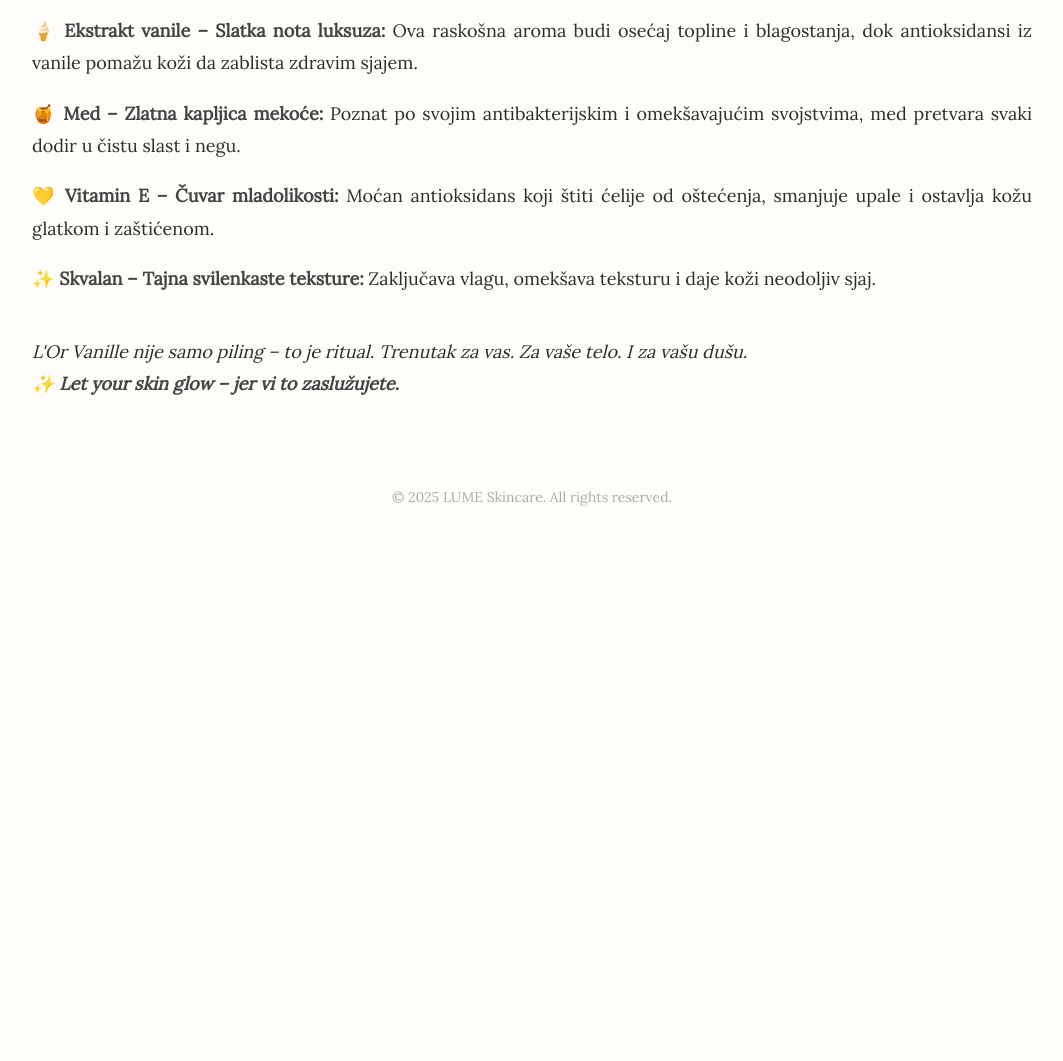
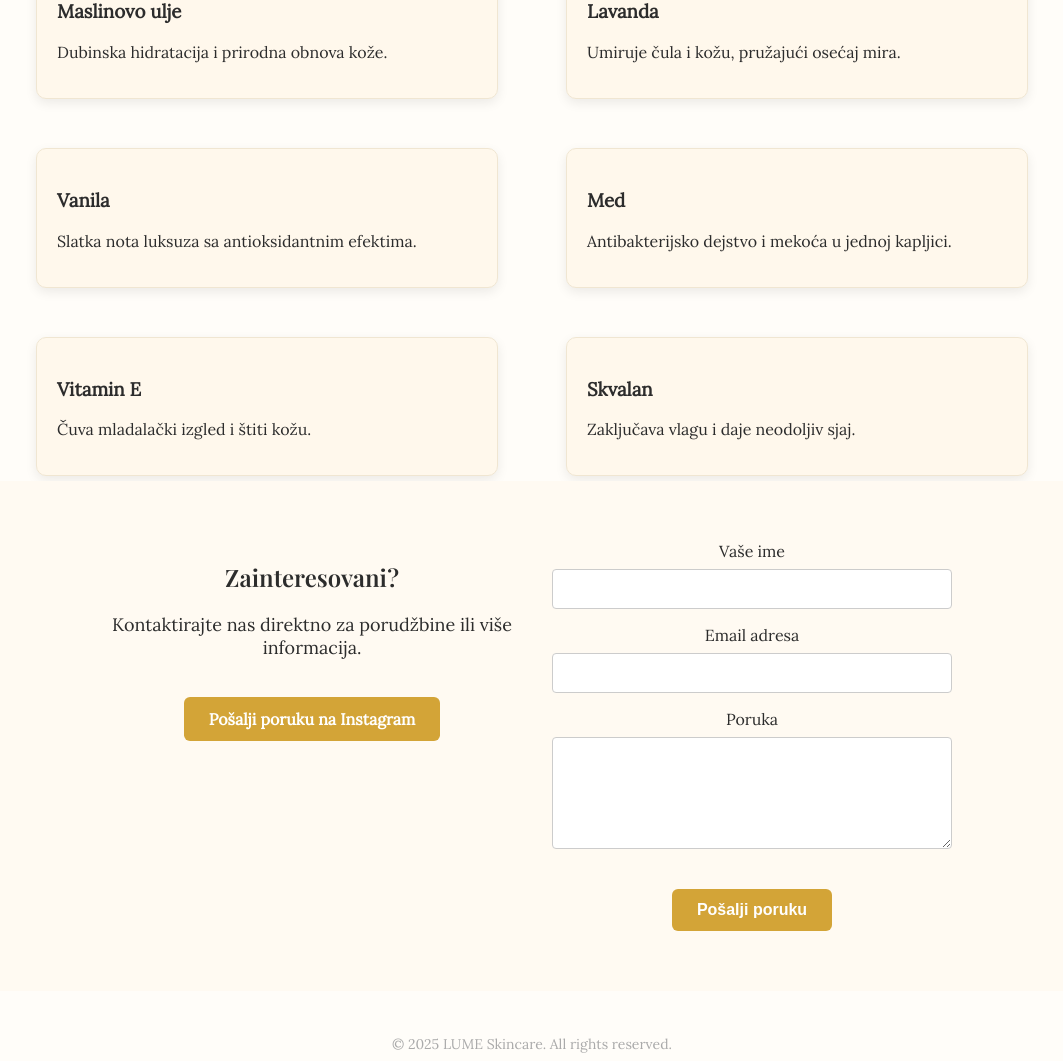
Before and after one commit to LumeBodyScrub/Lume, a plain HTML site: page index.html in a window 1280 px wide. Shown: the part 1229-2290 px from the top of the page, without its empty margins (108-1171 px from the left). Before the commit the page ends 1755 px from the top, so only its background shows below. Drawn offline with nearby package versions, Linux system fonts and the light colour scheme.

Commit message:
Ažuriranje sajta - nova verzija

```diff
--- a/index.html
+++ b/index.html
@@ -7,6 +7,7 @@
 
   <!-- Google Fonts -->
   <link href="https://fonts.googleapis.com/css2?family=Lora&family=Playfair+Display:wght@600&display=swap" rel="stylesheet">
+  <link rel="stylesheet" href="https://cdnjs.cloudflare.com/ajax/libs/font-awesome/6.4.0/css/all.min.css">
 
   <style>
     :root {
@@ -22,11 +23,25 @@
       color: var(--dark);
     }
 
-    header {
+    header, nav {
       background: linear-gradient(to bottom, #a7cfc2, #93beb2);
-      padding: 40px 20px;
+      padding: 20px;
       text-align: center;
-      position: relative;
+    }
+
+    nav ul {
+      list-style: none;
+      padding: 0;
+      display: flex;
+      justify-content: center;
+      gap: 30px;
+      margin: 10px 0 0;
+    }
+
+    nav ul li a {
+      color: var(--gold);
+      text-decoration: none;
+      font-weight: bold;
     }
 
     header h1 {
@@ -34,28 +49,20 @@
       font-family: 'Playfair Display', serif;
       font-size: 42px;
       color: var(--gold);
-      letter-spacing: 1px;
-    }
-
-    header p {
-      margin-top: 8px;
-      font-size: 18px;
-      color: var(--gold);
-      font-style: italic;
     }
 
     .gold-line {
       width: 100px;
       height: 3px;
       background-color: var(--gold);
-      margin: 20px auto 0;
+      margin: 10px auto;
       border-radius: 2px;
     }
 
     .container {
       max-width: 1000px;
       margin: auto;
-      padding: 50px 20px;
+      padding: 30px 20px;
     }
 
     .product-image {
@@ -69,103 +76,179 @@
     }
 
     .product-image:hover {
-      transform: scale(1.03);
+      transform: scale(1.05);
     }
 
-    .description h2 {
-      font-family: 'Playfair Display', serif;
-      font-size: 30px;
-      color: var(--gold);
-      text-align: center;
-      margin-bottom: 20px;
+    .fade-in {
+      opacity: 0;
+      transform: translateY(30px);
+      animation: fadeIn 1s ease-in-out forwards;
     }
 
-    .description p {
-      font-size: 18px;
-      line-height: 1.8;
-      margin-bottom: 18px;
-      text-align: justify;
+    @keyframes fadeIn {
+      to {
+        opacity: 1;
+        transform: translateY(0);
+      }
     }
 
-    .description strong {
-      color: #444;
+    .ingredient-box {
+      background-color: #fff8ec;
+      border: 1px solid #f0e6d2;
+      padding: 20px;
+      border-radius: 10px;
+      width: 48%;
+      margin: 1%;
+      box-shadow: 0 4px 12px rgba(0,0,0,0.08);
+      transition: all 0.3s ease;
     }
 
-    .highlight {
-      text-align: center;
-      font-style: italic;
-      margin-top: 40px;
-      font-size: 19px;
+    .ingredient-box:hover {
+      transform: translateY(-5px);
+      box-shadow: 0 10px 20px rgba(0,0,0,0.1);
+    }
+
+    .ingredients-grid {
+      display: flex;
+      flex-wrap: wrap;
+      justify-content: space-between;
+      max-width: 1000px;
+      margin: 0 auto;
     }
 
     footer {
       text-align: center;
-      padding: 20px 10px;
+      padding: 30px 10px;
       font-size: 14px;
       color: #aaa;
     }
 
-    @media (max-width: 600px) {
-      header h1 {
-        font-size: 32px;
-      }
+    .social-icons a {
+      margin: 0 10px;
+      color: var(--gold);
+      font-size: 20px;
+    }
 
-      .description h2 {
-        font-size: 24px;
-      }
+    .cta-container {
+      display: flex;
+      flex-wrap: wrap;
+      justify-content: center;
+      gap: 40px;
+      padding: 60px 20px;
+      background-color: #fffaf2;
+    }
 
-      .container {
-        padding: 30px 15px;
-      }
+    .cta-box {
+      flex: 1;
+      min-width: 280px;
+      max-width: 400px;
+      text-align: center;
+    }
+
+    .cta-box a,
+    .cta-box button {
+      display: inline-block;
+      padding: 12px 25px;
+      background-color: #d3a437;
+      color: white;
+      font-weight: bold;
+      border: none;
+      border-radius: 6px;
+      text-decoration: none;
+      font-size: 16px;
+      margin-top: 20px;
+      cursor: pointer;
+    }
+
+    input, textarea {
+      width: 100%;
+      padding: 10px;
+      margin: 8px 0 16px;
+      border: 1px solid #ccc;
+      border-radius: 4px;
+      font-size: 16px;
+      box-sizing: border-box;
     }
   </style>
 </head>
 <body>
-
   <header>
     <h1>LUME</h1>
     <p>Let your skin glow ✨</p>
     <div class="gold-line"></div>
+    <nav>
+      <ul>
+        <li><a href="#about">Naša priča</a></li>
+        <li><a href="#ingredients">Sastojci</a></li>
+        <li><a href="#kontakt">Kontakt</a></li>
+      </ul>
+    </nav>
   </header>
 
-  <div class="container">
-    <!-- Slika proizvoda -->
-    <img src="ChatGPT Image Jul 28, 2025, 04_04_43 PM.png" alt="LUME body scrub" class="product-image" />
+  <section id="about" class="fade-in" style="margin-top: -30px;">
+    <div class="container">
+      <h2 style="text-align:center; color: var(--gold); font-family: 'Playfair Display';">Naša priča</h2>
+      <p style="text-align: center; max-width: 800px; margin: auto;">Verujemo da prava nega dolazi iz prirode. LUME proizvodi nastaju ručno, pažljivo i sa ljubavlju, uz upotrebu najčistijih sastojaka. Naša misija je jednostavna – da vaša koža zablista zdravim sjajem, uz luksuzno iskustvo koje zaslužujete.</p>
+    </div>
+  </section>
 
-    <!-- Opis -->
-    <div class="description">
-      <h2>🌿 Šta čini LUME L'Or Vanille tako posebnim?</h2>
+  <img src="ChatGPT Image Jul 28, 2025, 04_04_43 PM.png" alt="LUME body scrub" class="product-image fade-in" />
 
-      <p>
-        Uronite u luksuzni svet nege sa <strong>L'Or Vanille</strong> pilingom, osmišljenim da vašu kožu probudi, nahrani i obasja – baš kao što zaslužuje.
-      </p>
+<section id="ingredients" class="ingredients-section fade-in">
+  <h2 class="ingredients-title" style="text-align: center; color: var(--gold); font-family: 'Playfair Display'; margin-bottom: 40px;">
+    Sastojci
+  </h2>
+  <div class="ingredients-grid" style="
+    display: grid;
+    grid-template-columns: repeat(2, 1fr);
+    gap: 40px 60px;
+    max-width: 1000px;
+    margin: 0 auto;
+    justify-items: center;
+  ">
+    <div class="ingredient-box" style="width: 90%; max-width: 420px;"><h3>Šećer</h3><p>Nežno uklanja mrtve ćelije i ostavlja kožu svilenkastom.</p></div>
+    <div class="ingredient-box" style="width: 90%; max-width: 420px;"><h3>Morska so</h3><p>Mineralni eliksir koji pročišćava i osvežava.</p></div>
+    <div class="ingredient-box" style="width: 90%; max-width: 420px;"><h3>Maslinovo ulje</h3><p>Dubinska hidratacija i prirodna obnova kože.</p></div>
+    <div class="ingredient-box" style="width: 90%; max-width: 420px;"><h3>Lavanda</h3><p>Umiruje čula i kožu, pružajući osećaj mira.</p></div>
+    <div class="ingredient-box" style="width: 90%; max-width: 420px;"><h3>Vanila</h3><p>Slatka nota luksuza sa antioksidantnim efektima.</p></div>
+    <div class="ingredient-box" style="width: 90%; max-width: 420px;"><h3>Med</h3><p>Antibakterijsko dejstvo i mekoća u jednoj kapljici.</p></div>
+    <div class="ingredient-box" style="width: 90%; max-width: 420px;"><h3>Vitamin E</h3><p>Čuva mladalački izgled i štiti kožu.</p></div>
+    <div class="ingredient-box" style="width: 90%; max-width: 420px;"><h3>Skvalan</h3><p>Zaključava vlagu i daje neodoljiv sjaj.</p></div>
+  </div>
+</section>
 
-      <p><strong>🍬 Šećer – Slatki dodir prirode:</strong> Nežna, ali moćna zrnca šećera nežno uklanjaju mrtve ćelije kože, ostavljajući je svilenkastom i glatkom poput najfinijeg kašmira.</p>
 
-      <p><strong>🌊 Morska so – Mineralni eliksir iz dubina:</strong> Obogaćena prirodnim mineralima, morska so pročišćava pore i podstiče cirkulaciju – osećaćete se kao posle dana u luksuznom spa centru.</p>
 
-      <p><strong>🫒 Maslinovo ulje – Zlatna kap hranljivosti:</strong> Dubinski hidrira i obnavlja kožu, čineći je elastičnom, mekom i nežno zaštićenom.</p>
 
-      <p><strong>💜 Eterično ulje lavande – Harmonija za čula:</strong> Umirujući miris lavande ne samo da opušta duh, već i njeguje kožu zahvaljujući svojim prirodnim antiseptičkim svojstvima.</p>
+  <section id="kontakt" class="cta-container fade-in">
+    <div class="cta-box">
+      <h2 style="font-family: 'Playfair Display', serif; color: var(--dark); font-size: 24px;">Zainteresovani?</h2>
+      <p style="font-size: 18px;">Kontaktirajte nas direktno za porudžbine ili više informacija.</p>
+      <a href="https://www.instagram.com/lumebodyscrub" target="_blank">Pošalji poruku na Instagram</a>
+    </div>
+    <div class="cta-box">
+      <form action="https://formspree.io/f/YOUR_ID_HERE" method="POST">
+        <label for="name">Vaše ime</label>
+        <input type="text" id="name" name="name" required>
 
-      <p><strong>🍦 Ekstrakt vanile – Slatka nota luksuza:</strong> Ova raskošna aroma budi osećaj topline i blagostanja, dok antioksidansi iz vanile pomažu koži da zablista zdravim sjajem.</p>
+        <label for="email">Email adresa</label>
+        <input type="email" id="email" name="email" required>
 
-      <p><strong>🍯 Med – Zlatna kapljica mekoće:</strong> Poznat po svojim antibakterijskim i omekšavajućim svojstvima, med pretvara svaki dodir u čistu slast i negu.</p>
+        <label for="message">Poruka</label>
+        <textarea id="message" name="message" rows="5" required></textarea>
 
-      <p><strong>💛 Vitamin E – Čuvar mladolikosti:</strong> Moćan antioksidans koji štiti ćelije od oštećenja, smanjuje upale i ostavlja kožu glatkom i zaštićenom.</p>
-
-      <p><strong>✨ Skvalan – Tajna svilenkaste teksture:</strong> Zaključava vlagu, omekšava teksturu i daje koži neodoljiv sjaj.</p>
-
-      <p class="highlight">
-        L'Or Vanille nije samo piling – to je ritual. Trenutak za vas. Za vaše telo. I za vašu dušu.<br />
-        ✨ <strong>Let your skin glow – jer vi to zaslužujete.</strong>
-      </p>
+        <button type="submit">Pošalji poruku</button>
+      </form>
     </div>
-  </div>
+  </section>
 
   <footer>
-    © 2025 LUME Skincare. All rights reserved.
+    <p>© 2025 LUME Skincare. All rights reserved.</p>
+    <div class="social-icons">
+      <a href="https://www.instagram.com/lumebodyscrub" target="_blank"><i class="fab fa-instagram"></i></a>
+      <a href="#"><i class="fab fa-facebook"></i></a>
+      <a href="#"><i class="fab fa-tiktok"></i></a>
+    </div>
   </footer>
-
 </body>
 </html>
```
Also changed, not shown: .cta a {.css (added, +11 -0 lines).
